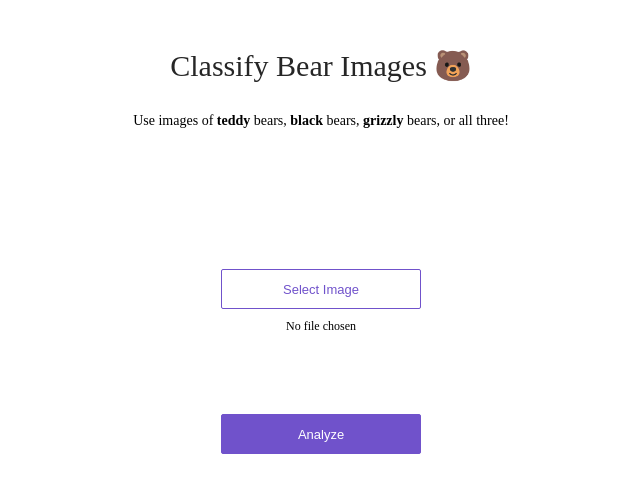
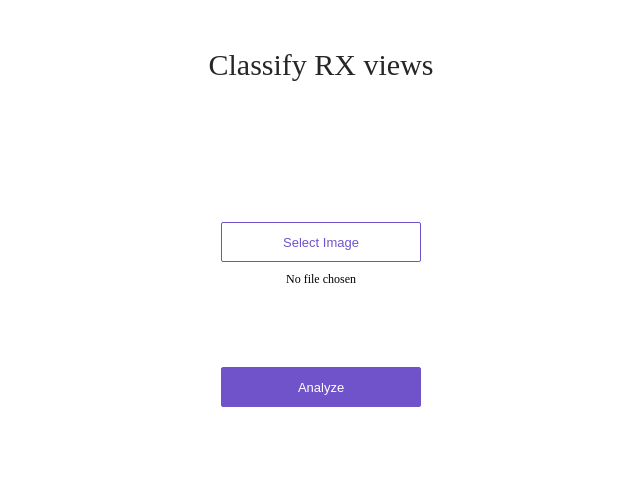
Before and after one commit to rmartimarly/render_viewdetection, a plain HTML site: page app/view/index.html in a window 1280 px wide. Shown: the whole page, without its empty margins (319-959 px from the left). Drawn offline with Linux system fonts and the light colour scheme.

Commit message:
Update index.html

```diff
--- a/app/view/index.html
+++ b/app/view/index.html
@@ -7,10 +7,9 @@
 <body>
 <div>
   <div class='center'>
-    <div class='title'>Classify Bear Images 🐻</div>
+    <div class='title'>Classify RX views</div>
     <p>
-      Use images of <strong>teddy</strong> bears, <strong>black</strong> bears, <strong>grizzly</strong> bears, or
-      all three!
+
     </p>
     <div class='content'>
       <div class='no-display'>
```
